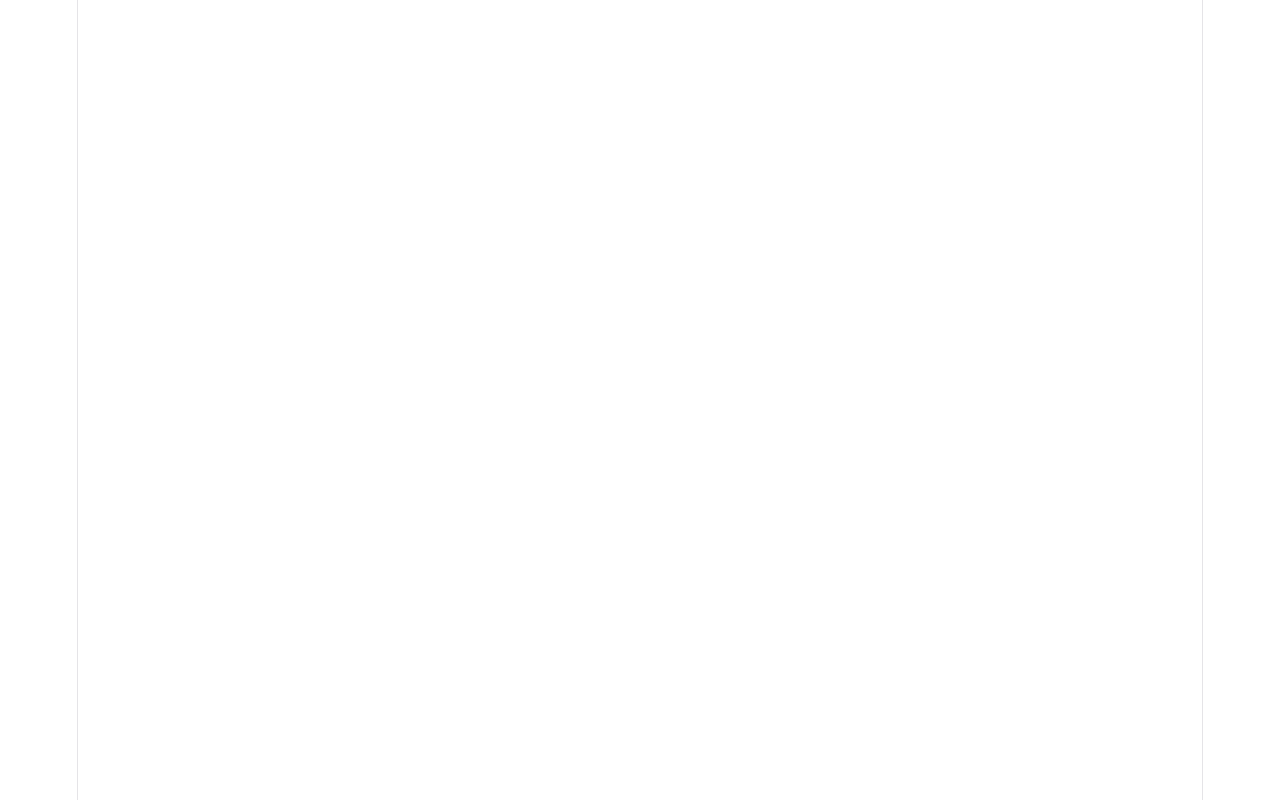
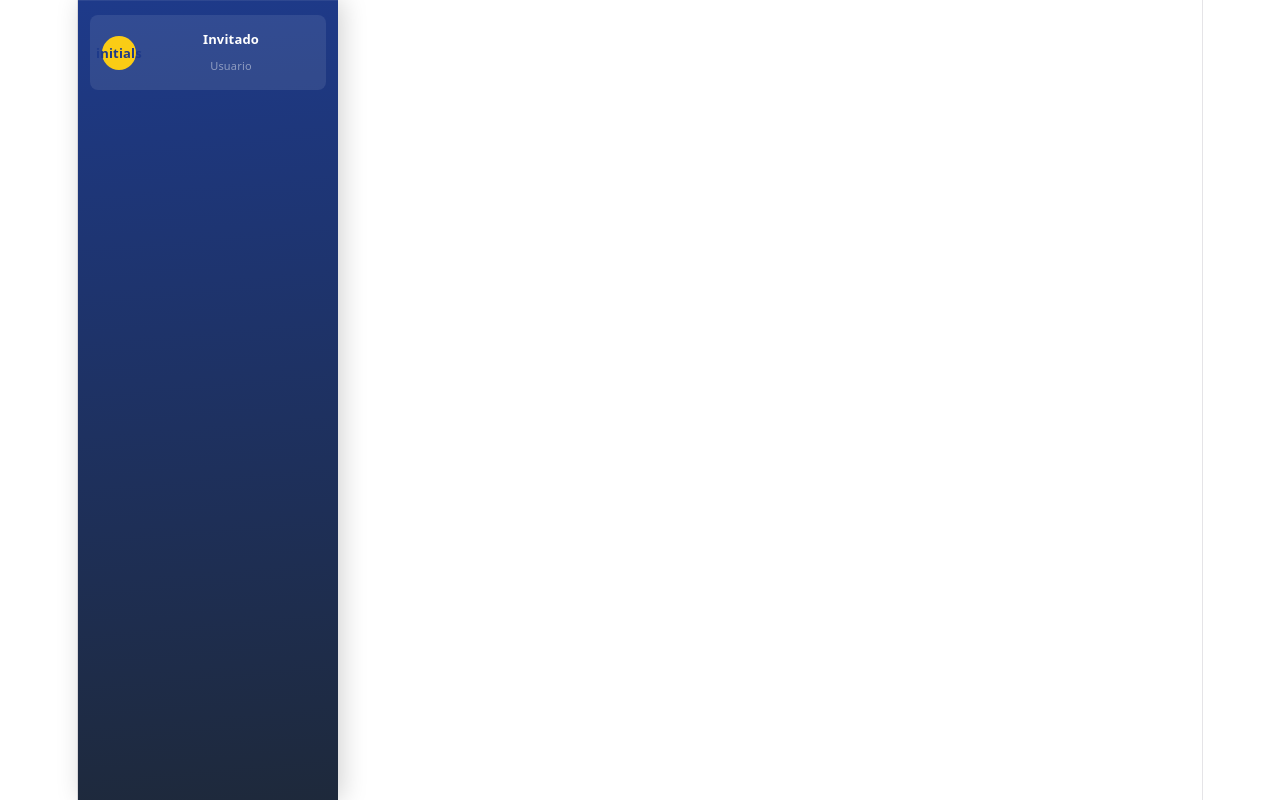
Before and after one commit to matty-23/FrontendAplicada, a React app in the folder Frontend/: page /Inicio in a window 1280 px wide. Before the commit this address had no page. Built offline with nearby package versions, Linux system fonts and the light colour scheme; the HTML template or start-up script is replaced by a standard one.

Commit message:
Se formo el flujo para que al iniciar sesion se rediriga al dashboard

```diff
--- a/Frontend/src/App.jsx
+++ b/Frontend/src/App.jsx
@@ -1,8 +1,8 @@
 import Login from "./pages/LoginPage.jsx";
-import { InfoUsuario } from "./components/InfoUsuario.jsx";
+import { Dashboard } from "./pages/Dashboard.jsx";
 import { BrowserRouter, Routes, Route } from 'react-router-dom';
 import { UserProvider } from './context/userContext.jsx';
-import './App.css'
+//import './App.css'
 
 function App() {
 
@@ -10,7 +10,8 @@ function App() {
     <UserProvider>
       <BrowserRouter>
         <Routes>
-          <Route path="/" element={<InfoUsuario/>} />
+          <Route path="/" element={<Login/>} />
+          <Route path="/Inicio" element={<Dashboard/>}></Route>
         </Routes>
       </BrowserRouter>
     </UserProvider>
--- a/Frontend/src/components/InfoUsuario.jsx
+++ b/Frontend/src/components/InfoUsuario.jsx
@@ -1,13 +1,23 @@
 import { useUsuario } from "../hooks/useUsuario"
-import "./infoUsuario";
+import "./infoUsuario.css";
 
-export function InfoUsuario(){
-    const {usuario,imagen} = useUsuario();
+export function InfoUsuario() {
+    const { usuario, imagen } = useUsuario();
 
-    return(
-        <div>
-            <div className="userCard">
-                <p>{"matias"}</p>
+    //Falta cambiar esto por las verdaderas variables
+    return (
+        <div className="userCard">
+            <div className="userImage">
+                {"initials"}
+            </div>
+
+            <div className="userInfo">
+                <div className="userRol">
+                    {"Invitado"}
+                </div>
+                <div className="userEmail">
+                    {"Usuario"}
+                </div>
             </div>
         </div>
     );
--- /dev/null
+++ b/Frontend/src/components/SideBar.jsx
@@ -0,0 +1,14 @@
+import React from 'react';
+import { InfoUsuario } from "./InfoUsuario";
+import "./sideBar.css";
+
+export function SideBar() {
+  return (
+    <aside className="sidebar">
+      <div className="sidebar-bottom">
+        <InfoUsuario />
+      </div>
+
+    </aside>
+  );
+}
--- a/Frontend/src/components/infoUsuario.css
+++ b/Frontend/src/components/infoUsuario.css
@@ -1,3 +1,49 @@
-.userCard{
-    background-color: rgba(255, 255, 255, 0.5);
+
+.userCard {
+  display: flex;
+  align-items: center;
+  gap: 12px;
+  padding: 11px 12px;
+  border-radius: var(--radius);
+  background: rgba(255,255,255,0.09);
+  cursor: pointer;
+  transition: var(--t);
 }
+
+.userCard:hover {
+  background: rgba(255,255,255,0.1);
+}
+
+.userImage {
+  width: 34px;
+  height: 34px;
+  border-radius: 50%;
+  background: var(--yellow-500);
+  color: var(--blue-800);
+  display: flex;
+  justify-content: center;
+  align-items: center;
+  font-size: 13px;
+  font-weight: 800;
+  flex-shrink: 0;
+}
+
+
+.userRol {
+  font-size: 13px;
+  font-weight: 600;
+  color: white;
+  white-space: nowrap;
+  overflow: hidden;
+  text-overflow: ellipsis;
+}
+
+.userEmail {
+  font-size: 11px;
+  color: rgba(255,255,255,0.45);
+  margin-top: 1px;
+}
+.userInfo {
+  flex: 1;
+  min-width: 0;
+}
--- /dev/null
+++ b/Frontend/src/components/sideBar.css
@@ -0,0 +1,16 @@
+
+.sidebar {
+  width: var(--sidebar-w);
+  flex-shrink: 0;
+  background: linear-gradient(175deg, var(--blue-800) 0%, var(--blue-900) 100%);
+  display: flex;
+  flex-direction: column;
+  box-shadow: 4px 0 24px rgba(0,0,0,0.18);
+  z-index: 20;
+  height: 100vh;
+}
+
+.sidebar-bottom {
+  padding: 14px 12px;
+  border-top: 1px solid rgba(255,255,255,0.07);
+}
--- a/Frontend/src/hooks/useAuth.js
+++ b/Frontend/src/hooks/useAuth.js
@@ -26,7 +26,7 @@ export function useAuth() {
 
         const respuesta = await auth.login(datos.correo, datos.contraseña);
 
-        navigate(`${"Ruta correcta"}/dashboard`);
+        navigate(`/Inicio`);
     });
 
     const manejoBotonRegister=({});
--- a/Frontend/src/index.css
+++ b/Frontend/src/index.css
@@ -24,10 +24,19 @@
   text-rendering: optimizeLegibility;
   -webkit-font-smoothing: antialiased;
   -moz-osx-font-smoothing: grayscale;
+    /* Variables para colores del sidebar(despues ver si realmente conviene que vayan aca) */
+  --sidebar-w: 260px;
+  --blue-800: #1e3a8a;
+  --blue-900: #1e293b;
+  --yellow-500: #facc15;
+  --radius-sm: 6px;
+  --radius: 8px;
+  --t: all 0.2s ease;
 
   @media (max-width: 1024px) {
     font-size: 16px;
   }
+
 }
 
 @media (prefers-color-scheme: dark) {
--- a/Frontend/src/pages/Dashboard.jsx
+++ b/Frontend/src/pages/Dashboard.jsx
@@ -1 +1,6 @@
-export function Dashboard(){}
+import { SideBar } from "../components/SideBar";
+export function Dashboard(){
+    return(<div>
+        <SideBar/>
+    </div>);
+}
--- a/Frontend/src/services/authService.js
+++ b/Frontend/src/services/authService.js
@@ -4,7 +4,7 @@ export class authService {
     constructor(){}
 
     async login(correo, contraseña) {
-        const response =  await fetch(`${getApiUrl()}/auth/login`, {
+        const response =  await fetch(`${getApiUrl()}/usuarios/login`, {
       method: 'POST',
       headers: { 'Content-Type': 'application/json' },
       body: JSON.stringify({ correo, contraseña }),
```
